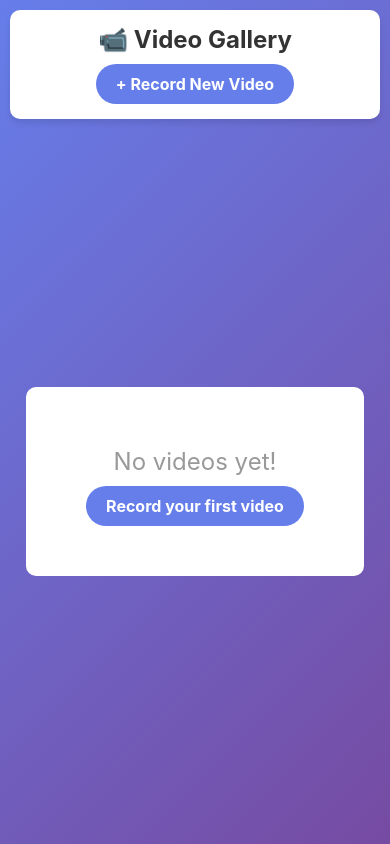
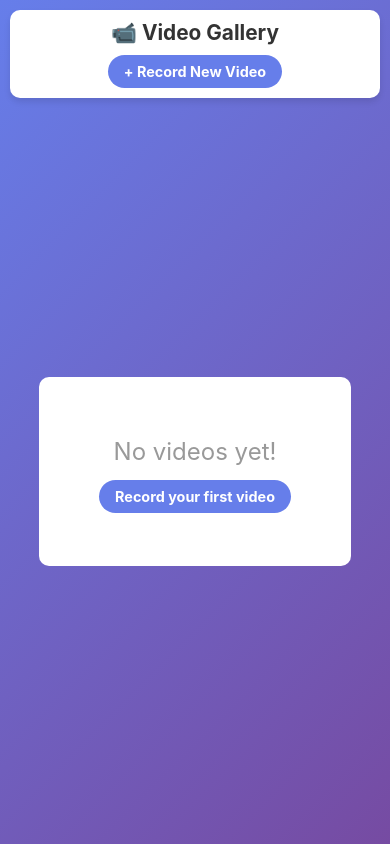
Before and after one commit to BrandonnLow/Media-collage-app, a Flask app: page / in a window 390 px wide. Run offline with Flask 3, Linux system fonts and the light colour scheme.

Commit message:
Fit more

```diff
--- a/static/css/style.css
+++ b/static/css/style.css
@@ -13,7 +13,7 @@
 }
 
 .container {
-    max-width: 1400px;
+    max-width: 100%;
     margin: 0 auto;
     height: 100%;
     display: flex;
@@ -22,7 +22,7 @@
 
 header {
     background: white;
-    padding: 20px;
+    padding: 15px 20px;
     border-radius: 10px;
     margin-bottom: 20px;
     display: flex;
@@ -34,18 +34,19 @@
 
 h1 {
     color: #333;
-    font-size: 2em;
+    font-size: 1.8em;
 }
 
 .btn-record,
 .btn-back {
     background: #667eea;
     color: white;
-    padding: 12px 24px;
+    padding: 10px 20px;
     border-radius: 25px;
     text-decoration: none;
     font-weight: bold;
     transition: all 0.3s;
+    font-size: 0.95em;
 }
 
 .btn-record:hover,
@@ -55,93 +56,23 @@
     box-shadow: 0 4px 8px rgba(0, 0, 0, 0.2);
 }
 
-/* Video Grid - Using flexbox for better aspect ratio control */
+/* Video Grid */
 .video-grid {
-    display: flex;
-    flex-wrap: wrap;
-    justify-content: center;
-    align-items: center;
-    align-content: center;
-    gap: 10px;
+    display: grid;
+    gap: 5px;
     flex-grow: 1;
     overflow: hidden;
+    justify-content: center;
+    align-content: center;
     padding: 10px;
-}
-
-/* Dynamic sizing based on video count */
-.video-grid[data-count="1"] .video-item {
-    width: min(90%, 90vh * 1.6);
-    aspect-ratio: 16/9;
-}
-
-.video-grid[data-count="2"] .video-item {
-    width: min(45%, 45vh * 1.6);
-    aspect-ratio: 16/9;
-}
-
-.video-grid[data-count="3"] .video-item,
-.video-grid[data-count="4"] .video-item {
-    width: min(45%, 40vh * 1.6);
-    aspect-ratio: 16/9;
-}
-
-.video-grid[data-count="5"] .video-item,
-.video-grid[data-count="6"] .video-item {
-    width: min(30%, 38vh * 1.6);
-    aspect-ratio: 16/9;
-}
-
-.video-grid[data-count="7"] .video-item,
-.video-grid[data-count="8"] .video-item,
-.video-grid[data-count="9"] .video-item {
-    width: min(30%, 25vh * 1.6);
-    aspect-ratio: 16/9;
-}
-
-.video-grid[data-count="10"] .video-item,
-.video-grid[data-count="11"] .video-item,
-.video-grid[data-count="12"] .video-item {
-    width: min(23%, 23vh * 1.6);
-    aspect-ratio: 16/9;
-}
-
-.video-grid[data-count="13"] .video-item,
-.video-grid[data-count="14"] .video-item,
-.video-grid[data-count="15"] .video-item,
-.video-grid[data-count="16"] .video-item {
-    width: min(23%, 18vh * 1.6);
-    aspect-ratio: 16/9;
-}
-
-.video-grid[data-count="17"] .video-item,
-.video-grid[data-count="18"] .video-item,
-.video-grid[data-count="19"] .video-item,
-.video-grid[data-count="20"] .video-item {
-    width: min(18%, 18vh * 1.6);
-    aspect-ratio: 16/9;
-}
-
-.video-grid[data-count="21"] .video-item,
-.video-grid[data-count="22"] .video-item,
-.video-grid[data-count="23"] .video-item,
-.video-grid[data-count="24"] .video-item,
-.video-grid[data-count="25"] .video-item {
-    width: min(18%, 15vh * 1.6);
-    aspect-ratio: 16/9;
-}
-
-/* For more than 25 videos */
-.video-grid .video-item {
-    width: min(15%, 15vh * 1.6);
-    aspect-ratio: 16/9;
 }
 
 .video-item {
     background: black;
-    border-radius: 10px;
+    border-radius: 4px;
     overflow: hidden;
-    box-shadow: 0 4px 6px rgba(0, 0, 0, 0.1);
-    transition: all 0.3s;
+    box-shadow: 0 2px 4px rgba(0, 0, 0, 0.1);
+    transition: all 0.2s;
     cursor: pointer;
     position: relative;
     display: flex;
@@ -150,9 +81,9 @@
 }
 
 .video-item:hover {
-    transform: scale(1.05);
-    box-shadow: 0 8px 12px rgba(0, 0, 0, 0.2);
-    z-index: 10;
+    transform: scale(1.1);
+    box-shadow: 0 4px 8px rgba(0, 0, 0, 0.3);
+    z-index: 100;
 }
 
 .video-item::after {
@@ -161,15 +92,15 @@
     top: 50%;
     left: 50%;
     transform: translate(-50%, -50%);
-    font-size: 3em;
+    font-size: 1.5em;
     opacity: 0;
-    transition: opacity 0.3s;
+    transition: opacity 0.2s;
     pointer-events: none;
     z-index: 1;
 }
 
 .video-item:hover::after {
-    opacity: 0.7;
+    opacity: 0.8;
 }
 
 .video-item video {
@@ -312,45 +243,26 @@
     header {
         flex-direction: column;
         gap: 10px;
-        padding: 15px;
+        padding: 10px;
         margin-bottom: 10px;
     }
 
     h1 {
-        font-size: 1.5em;
+        font-size: 1.3em;
     }
 
     .btn-record,
     .btn-back {
-        padding: 10px 20px;
+        padding: 8px 16px;
+        font-size: 0.9em;
     }
 
     .video-grid {
-        gap: 5px;
+        gap: 3px;
+        padding: 5px;
     }
 
-    /* Adjust sizes for mobile */
-    .video-grid[data-count="1"] .video-item {
-        width: min(95%, 80vh * 1.6);
-    }
-
-    .video-grid[data-count="2"] .video-item {
-        width: min(95%, 35vh * 1.6);
-    }
-
-    .video-grid[data-count="3"] .video-item,
-    .video-grid[data-count="4"] .video-item {
-        width: min(47%, 30vh * 1.6);
-    }
-
-    .video-grid[data-count="5"] .video-item,
-    .video-grid[data-count="6"] .video-item {
-        width: min(47%, 25vh * 1.6);
-    }
-
-    .video-grid[data-count="7"] .video-item,
-    .video-grid[data-count="8"] .video-item,
-    .video-grid[data-count="9"] .video-item {
-        width: min(47%, 20vh * 1.6);
+    .video-item:hover {
+        transform: scale(1.5);
     }
 }
--- a/templates/index.html
+++ b/templates/index.html
@@ -37,6 +37,56 @@
     </div>
 
     <script>
+      function calculateOptimalGrid() {
+        const grid = document.querySelector(".video-grid");
+        const videoCount = parseInt(grid.dataset.count) || 0;
+
+        if (videoCount === 0) return;
+
+        // Calculate grid dimensions
+        const columns = Math.ceil(Math.sqrt(videoCount * 1.77)); // 1.77 ≈ 16/9 aspect ratio
+        const rows = Math.ceil(videoCount / columns);
+
+        // Get available space
+        const header = document.querySelector("header");
+        const headerHeight = header.offsetHeight + 20; // 20px for margin
+        const availableHeight = window.innerHeight - headerHeight - 40; // 40px for padding
+        const availableWidth = grid.offsetWidth;
+
+        // Calculate video dimensions with aspect ratio 16:9
+        const maxVideoWidth = (availableWidth - (columns - 1) * 5) / columns; // 5px gap
+        const maxVideoHeight = (availableHeight - (rows - 1) * 5) / rows; // 5px gap
+
+        // Maintain 16:9 aspect ratio
+        let videoWidth, videoHeight;
+        if (maxVideoWidth / maxVideoHeight > 16 / 9) {
+          // Height is the limiting factor
+          videoHeight = maxVideoHeight;
+          videoWidth = videoHeight * (16 / 9);
+        } else {
+          // Width is the limiting factor
+          videoWidth = maxVideoWidth;
+          videoHeight = videoWidth * (9 / 16);
+        }
+
+        // Apply styles to all video items
+        const videoItems = document.querySelectorAll(".video-item");
+        videoItems.forEach((item) => {
+          item.style.width = `${videoWidth}px`;
+          item.style.height = `${videoHeight}px`;
+        });
+
+        // Update grid layout
+        grid.style.gridTemplateColumns = `repeat(${columns}, ${videoWidth}px)`;
+        grid.style.gridTemplateRows = `repeat(${rows}, ${videoHeight}px)`;
+      }
+
+      // Calculate on page load
+      calculateOptimalGrid();
+
+      // Recalculate on window resize
+      window.addEventListener("resize", calculateOptimalGrid);
+
       // Handle click on video to delete
       document.querySelectorAll(".video-item").forEach((item) => {
         item.addEventListener("click", async (e) => {
@@ -46,7 +96,7 @@
               method: "DELETE",
             });
             if (response.ok) {
-              // Remove the item from DOM instead of reloading
+              // Remove the item from DOM
               item.remove();
 
               // Update the count
@@ -63,6 +113,9 @@
                                     <a href="/record" class="btn-record">Record your first video</a>
                                 </div>
                             `;
+              } else {
+                // Recalculate grid
+                calculateOptimalGrid();
               }
             }
           }
```
